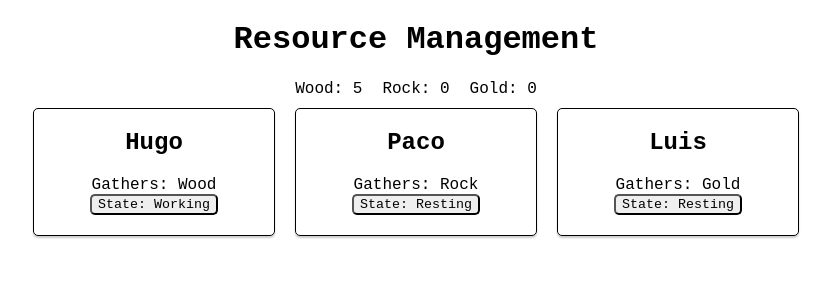
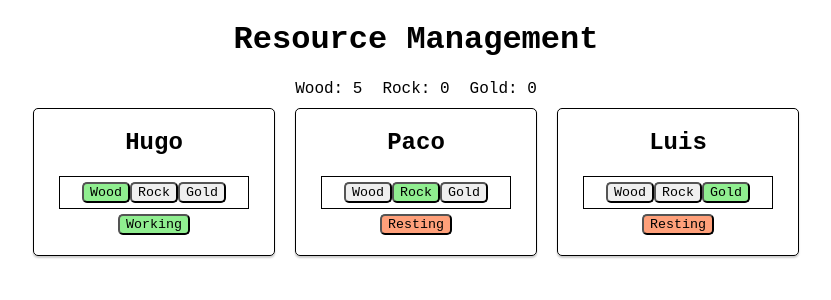
Before and after one commit to pinguinosod/resource-management, a React (Create React App) app: page / in a window 1280 px wide. Shown: the top 300 px of the page, without its empty margins (224-1055 px from the left). Built offline with nearby package versions, Linux system fonts and the light colour scheme.

Commit message:
Implement selection of tasks

```diff
--- a/src/App.js
+++ b/src/App.js
@@ -89,6 +89,25 @@ class App extends Component {
     })
   }
 
+  taskChangeHandler = (workerId, resourceId) => {
+    this.setState(prevState => {
+      return {
+        workers: prevState.workers.map((worker) => {
+          if (worker.id === workerId) {
+            return {
+              id: worker.id,
+              name: worker.name,
+              working: worker.working,
+              gathers: resourceId
+            }
+          } else {
+            return worker
+          }
+        })
+      }
+    })
+  }
+
   render() {
     return (
       <div className="App">
@@ -113,7 +132,8 @@ class App extends Component {
                 working={worker.working}
                 gathers={worker.gathers}
                 resources={this.state.resources}
-                workToggleHandler={() => this.workToggleHandler(worker.id)}>
+                workToggleHandler={() => this.workToggleHandler(worker.id)}
+                taskChangeHandler={(resourceId) => this.taskChangeHandler(worker.id, resourceId)}>
               </Worker>
             })
           }
--- /dev/null
+++ b/src/Worker/Tasks/Tasks.css
@@ -0,0 +1,9 @@
+.Tasks {
+  padding: 5px;
+  margin: 5px;
+  border: 1px solid black;
+}
+
+button.selected {
+  background-color: lightgreen;
+}
--- /dev/null
+++ b/src/Worker/Tasks/Tasks.js
@@ -0,0 +1,22 @@
+import React from 'react'
+import './Tasks.css'
+
+const Tasks = (props) => {
+  return (
+    <div className="Tasks">
+      <div>
+        {
+          props.resources.map(resource => {
+            return <button key={resource.id}
+              className={resource.id === props.gathers ? 'selected' : ''}
+              onClick={() => props.taskChangeHandler(resource.id)}>
+              {resource.name}
+            </button>
+          })
+        }
+      </div>
+    </div>
+  )
+}
+
+export default Tasks
--- a/src/Worker/Worker.css
+++ b/src/Worker/Worker.css
@@ -7,3 +7,11 @@
   margin: 10px;
   border-radius: 5px;
 }
+
+button.working {
+  background-color: lightgreen;
+}
+
+button.resting {
+  background-color: lightsalmon;
+}
--- a/src/Worker/Worker.js
+++ b/src/Worker/Worker.js
@@ -1,21 +1,19 @@
 import React from 'react'
+import Tasks from './Tasks/Tasks'
 import './Worker.css'
 
 const Worker = (props) => {
-  const resourceGathering = props.resources.filter((resource) => {
-    return resource.id === props.gathers
-  })[0]
-  const gathers = resourceGathering.name;
-
   return (
     <div className="Worker">
       <h2>{props.name}</h2>
+      <Tasks
+        gathers={props.gathers}
+        resources={props.resources}
+        taskChangeHandler={props.taskChangeHandler} />
       <div>
-        Gathers: {gathers}
-      </div>
-      <div>
-        <button onClick={props.workToggleHandler}>
-          State: {props.working ? 'Working' : 'Resting'}
+        <button className={props.working ? 'working' : 'resting'}
+          onClick={props.workToggleHandler}>
+          {props.working ? 'Working' : 'Resting'}
         </button>
       </div>
     </div>
```
